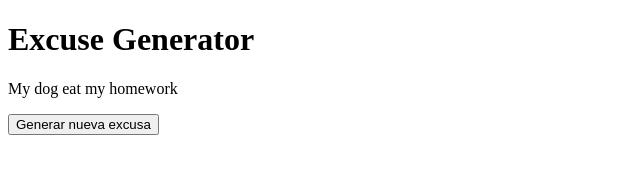
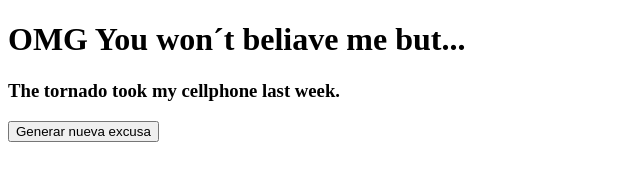
Before and after one commit to Paola596/generador-de-excusas, a plain HTML site: page index.html in a window 1280 px wide. Both pictures are taken after a click on the button "Generar nueva excusa". Shown: the whole page, without its empty margins (0-640 px from the left). Drawn offline with Linux system fonts and the light colour scheme.

Commit message:
Codigo del generador de excusa

```diff
--- a/index.html
+++ b/index.html
@@ -10,8 +10,8 @@
 </head>
 <body>
     <div class="container">
-        <h1>Excuse Generator</h1>
-        <p id="excuse">My dog eat my homework </p>
+        <h1>OMG You won´t beliave me but...</h1>
+        <h3 id="excuse">My dog eat my homework </h3>
         <button id="reload"> Generar nueva excusa </button>
     </div>
 </body>
--- a/index.js
+++ b/index.js
@@ -1,5 +1,20 @@
-const reload = document.getElementById('reload');
+window.onload = () => {
+    document.querySelector('#reload'). addEventListener("click",() => {
+    document.querySelector('#excuse'). innerHTML = generate();
+    });
+};
 
-reload.addEventListener('click', _ => { // el _ es para indicar la ausencia de parametros
-    location.reload();
-});
+let generate =() => {
+    let who = ['My dog','The police', 'The tornado', 'My cat', 'My grandpa'];
+    let what = ['ate','took', 'flew', 'float', 'stole'];
+    let which = ['my homework','my car', 'my house', 'my chair', 'my cellphone'];
+    let when = ['yesterday.','this morning.', 'last night.', 'last week.'];
+
+    let whoindex = Math.floor(Math.random()*who.length);
+    let whatindex = Math.floor(Math.random()*what.length);
+    let whichindex = Math.floor(Math.random()*which.length);
+    let whenindex = Math.floor(Math.random()*when.length);
+
+    return who[whoindex]+' '+what[whatindex]+' '+which[whichindex]+' '+when[whenindex];
+
+}
```
